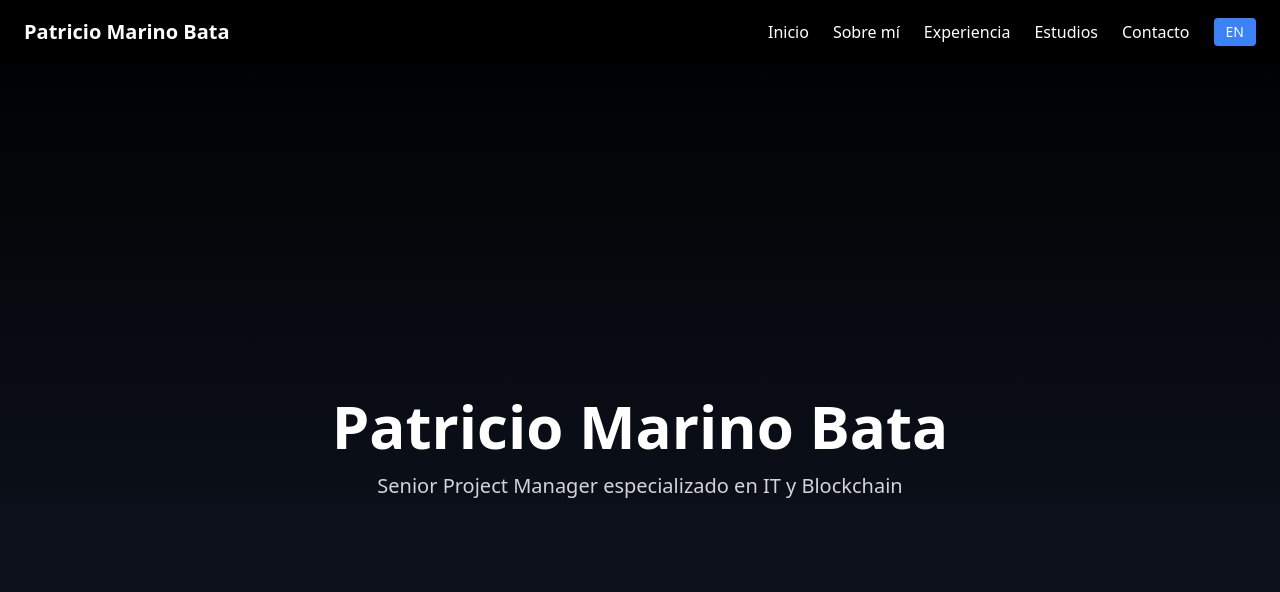
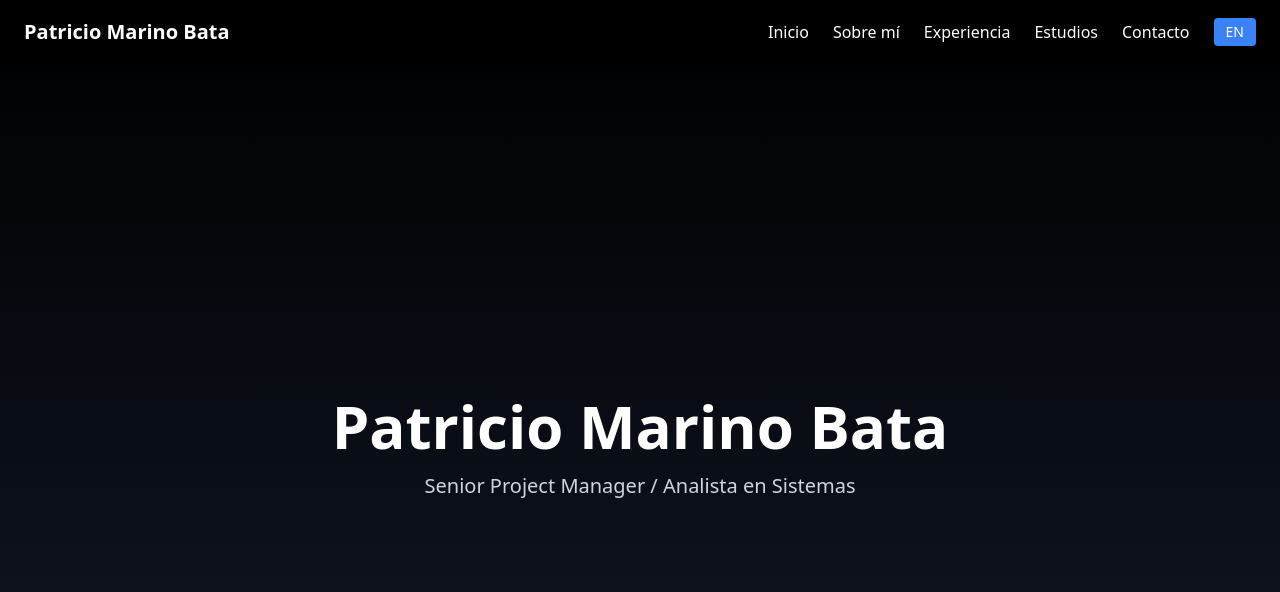
Before and after one commit to PatoMarinoBata/portfolio, a React (Vite) app: page / in a window 1280 px wide. Shown: the top 592 px of the page. Built offline with nearby package versions, Linux system fonts and the light colour scheme.

Commit message:
Actualiza subtítulo y agrega carrera UTN FRD en estudios

```diff
--- a/src/data/defaultTexts.js
+++ b/src/data/defaultTexts.js
@@ -2,7 +2,7 @@ export const defaultTexts = {
   es: {
     home: {
       title: "Patricio Marino Bata",
-      subtitle: "Senior Project Manager especializado en IT y Blockchain",
+      subtitle: "Senior Project Manager / Analista en Sistemas",
     },
     about: {
       title: "Sobre mí",
@@ -73,7 +73,7 @@ export const defaultTexts = {
     studies: {
       title: "Estudios y Certificaciones",
       items: [
-        "Ingeniería en Sistemas de Información (90% completado)",
+        "Ingeniería en Sistemas de Información – UTN FRD (90 % completado; graduación estimada: junio 2026)",
         "Scrum Master / Metodologías Ágiles",
         "Certificaciones en Jira, Power BI, DevOps",
       ],
@@ -95,7 +95,7 @@ export const defaultTexts = {
   en: {
     home: {
       title: "Patricio Marino Bata",
-      subtitle: "Senior Project Manager specialized in IT and Blockchain",
+      subtitle: "Senior Project Manager / Systems Analyst",
     },
     about: {
       title: "About Me",
@@ -166,7 +166,7 @@ export const defaultTexts = {
     studies: {
       title: "Studies & Certifications",
       items: [
-        "Bachelor in Information Systems (90% completed)",
+        "Bachelor in Information Systems – UTN FRD (90 % completed; expected graduation: June 2026)",
         "Scrum Master / Agile Methodologies",
         "Certifications in Jira, Power BI, DevOps",
       ],
```
